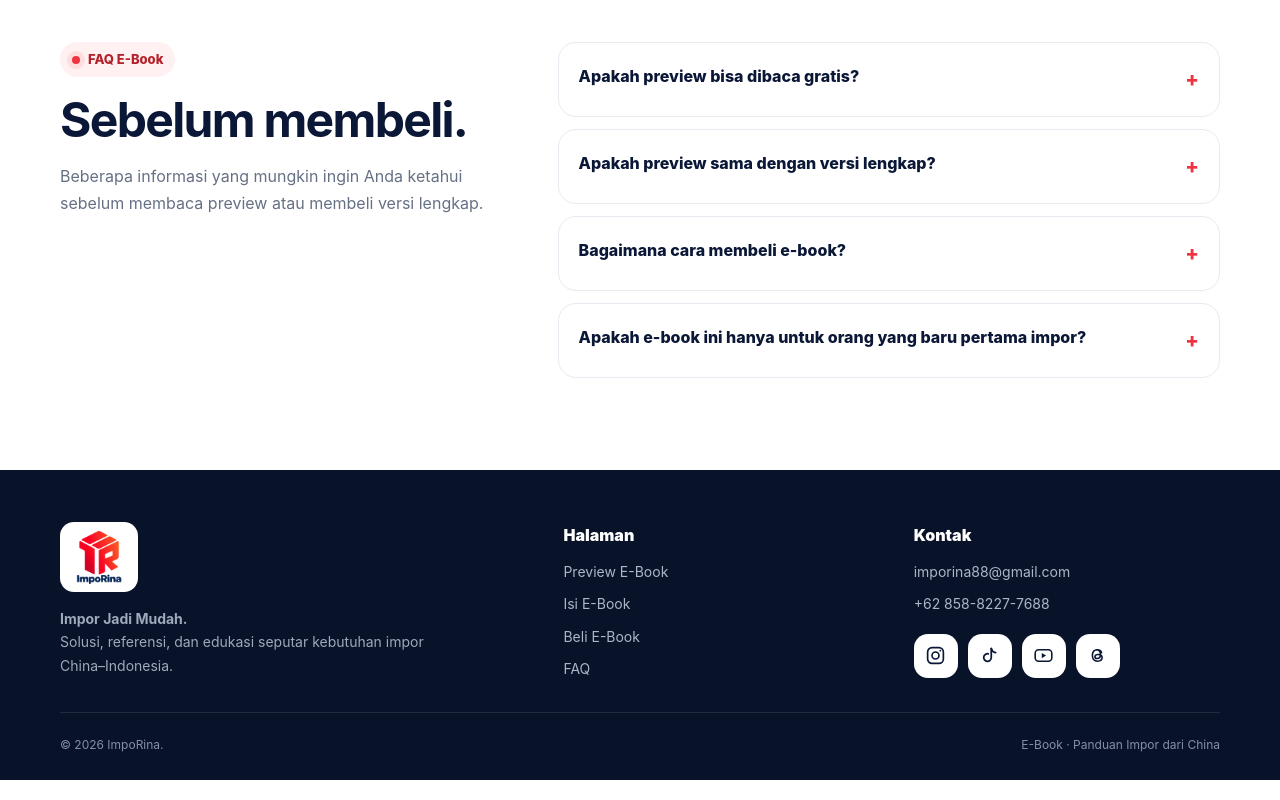
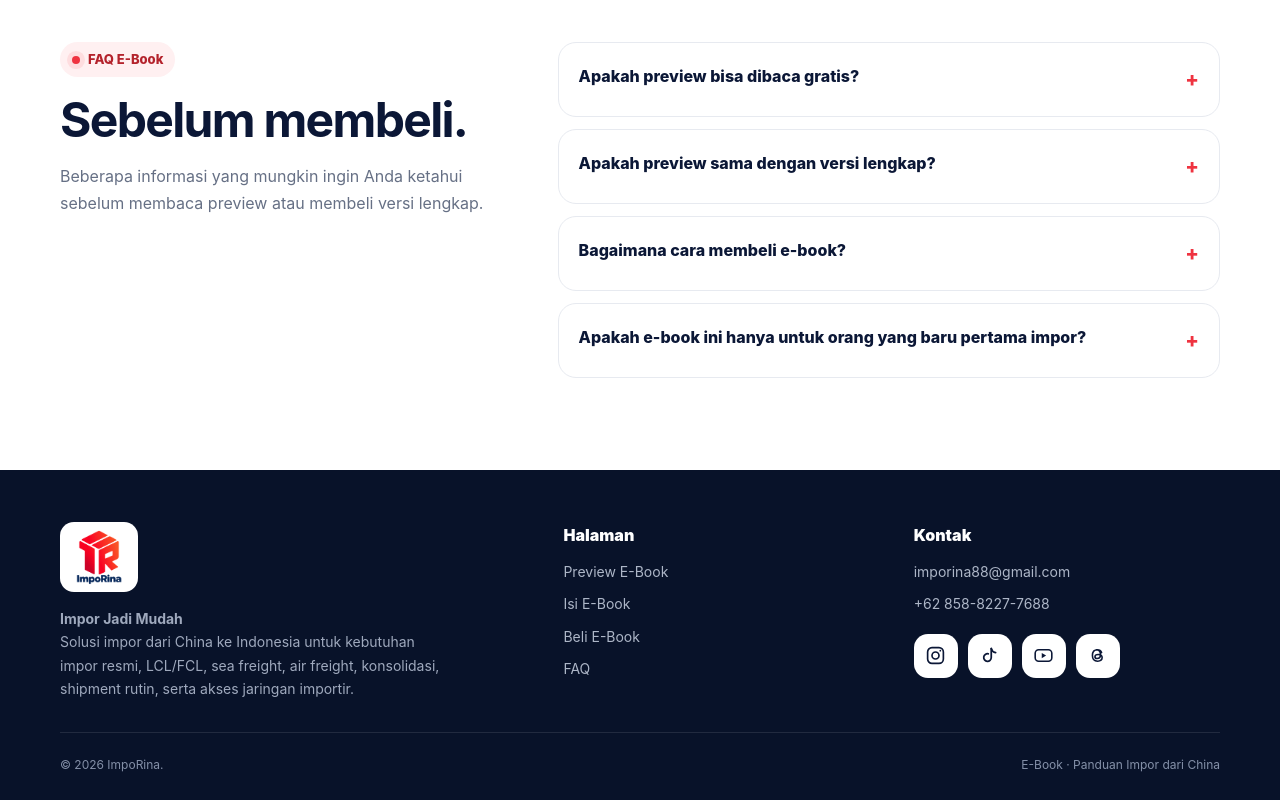
Before and after one commit to imporina/imporina, a plain HTML site: page ebook/index.html in a window 1280 px wide. Shown: the part 3347-4147 px from the top of the page. Drawn offline with Linux system fonts and the light colour scheme.

Commit message:
Update index.html

```diff
--- a/ebook/index.html
+++ b/ebook/index.html
@@ -1796,9 +1796,8 @@ footer{
         </a>
 
         <p class="footer-text">
-          <b>Impor Jadi Mudah.</b>
-          <br>Solusi, referensi, dan edukasi
-          seputar kebutuhan impor China–Indonesia.</br>
+          <b>Impor Jadi Mudah</b>
+          <br>Solusi impor dari China ke Indonesia untuk kebutuhan impor resmi, LCL/FCL, sea freight, air freight, konsolidasi, shipment rutin, serta akses jaringan importir.</br>
         </p>
 
       </div>
```
